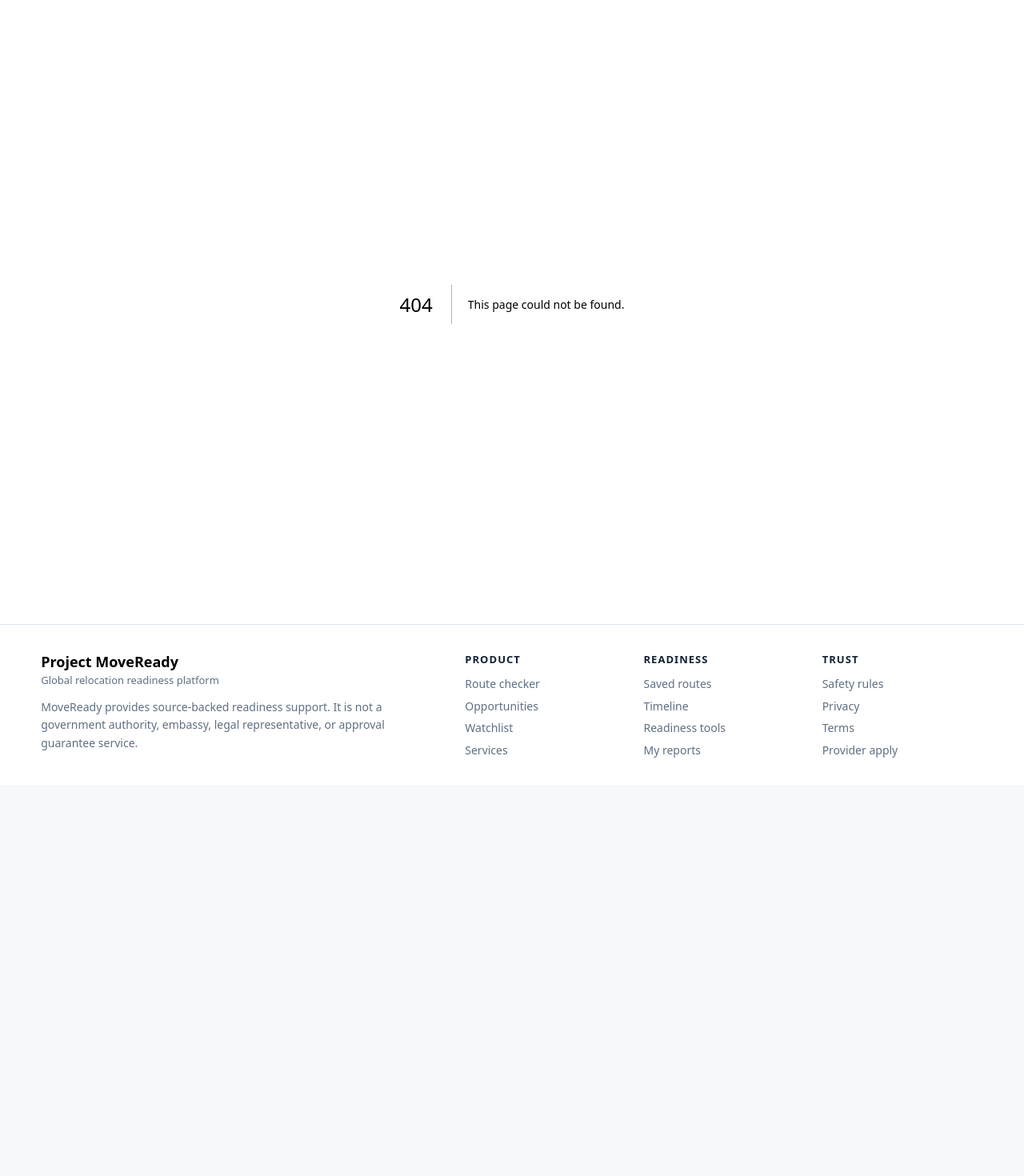
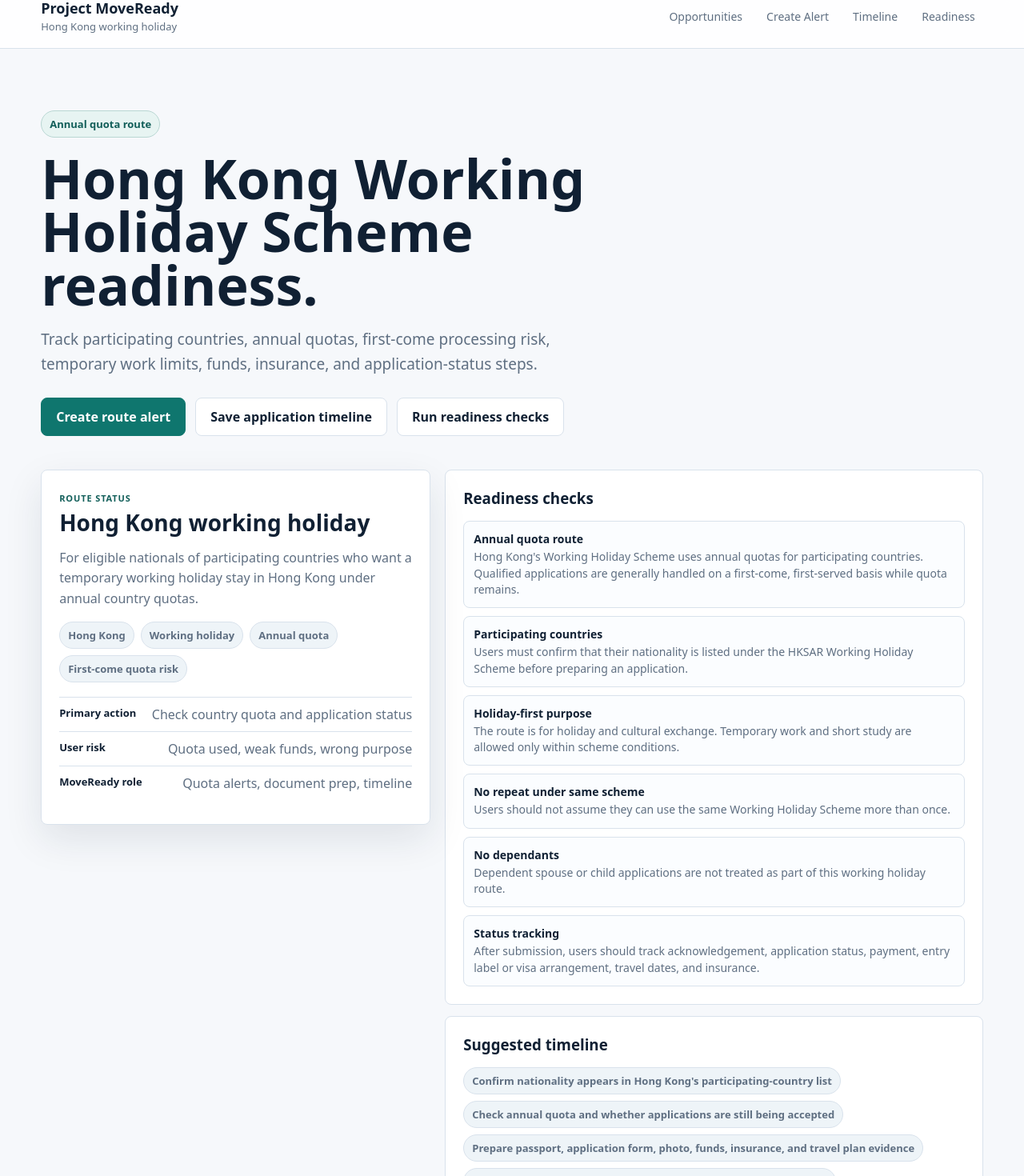
Before and after one commit to SirBM201/SirBM201-moveready-frontend, a Next.js app: page /opportunities/hong-kong-working-holiday in a window 1280 px wide. Before the commit this address had no page. Shown: the part 20-1490 px from the top of the page at 80% size. Before the commit the page ends 1001 px from the top, so only its background shows below. Built offline with nearby package versions, Linux system fonts and the light colour scheme.

Commit message:
Add Hong Kong working holiday guide

```diff
--- /dev/null
+++ b/app/opportunities/hong-kong-working-holiday/page.tsx
@@ -0,0 +1,92 @@
+const checks = [
+  ["Annual quota route", "Hong Kong's Working Holiday Scheme uses annual quotas for participating countries. Qualified applications are generally handled on a first-come, first-served basis while quota remains."],
+  ["Participating countries", "Users must confirm that their nationality is listed under the HKSAR Working Holiday Scheme before preparing an application."],
+  ["Holiday-first purpose", "The route is for holiday and cultural exchange. Temporary work and short study are allowed only within scheme conditions."],
+  ["No repeat under same scheme", "Users should not assume they can use the same Working Holiday Scheme more than once."],
+  ["No dependants", "Dependent spouse or child applications are not treated as part of this working holiday route."],
+  ["Status tracking", "After submission, users should track acknowledgement, application status, payment, entry label or visa arrangement, travel dates, and insurance."],
+];
+
+const timeline = [
+  "Confirm nationality appears in Hong Kong's participating-country list",
+  "Check annual quota and whether applications are still being accepted",
+  "Prepare passport, application form, photo, funds, insurance, and travel plan evidence",
+  "Submit through the official HKSAR Immigration Department process",
+  "Track application status after acknowledgement",
+  "Plan arrival, temporary work limits, study limits, insurance, and accommodation",
+];
+
+export default function HongKongWorkingHolidayPage() {
+  return (
+    <main className="page-shell">
+      <header className="topbar">
+        <a className="brand" href="/"><strong>Project MoveReady</strong><span>Hong Kong working holiday</span></a>
+        <nav className="nav" aria-label="Main navigation">
+          <a href="/opportunities">Opportunities</a>
+          <a href="/watchlist?type=opportunity&code=HK-WHS&title=Hong%20Kong%20Working%20Holiday%20Scheme">Create Alert</a>
+          <a href="/timeline">Timeline</a>
+          <a href="/readiness">Readiness</a>
+        </nav>
+      </header>
+
+      <section className="hero-band compact-hero">
+        <div className="hero-copy">
+          <span className="eyebrow">Annual quota route</span>
+          <h1>Hong Kong Working Holiday Scheme readiness.</h1>
+          <p className="lede">Track participating countries, annual quotas, first-come processing risk, temporary work limits, funds, insurance, and application-status steps.</p>
+          <div className="actions">
+            <a className="btn primary" href="/watchlist?type=opportunity&code=HK-WHS&title=Hong%20Kong%20Working%20Holiday%20Scheme">Create route alert</a>
+            <a className="btn" href="/timeline">Save application timeline</a>
+            <a className="btn" href="/readiness">Run readiness checks</a>
+          </div>
+        </div>
+      </section>
+
+      <section className="section no-top-pad">
+        <div className="route-detail-layout">
+          <aside className="route-detail-side">
+            <span className="overline">Route status</span>
+            <h2>Hong Kong working holiday</h2>
+            <p>For eligible nationals of participating countries who want a temporary working holiday stay in Hong Kong under annual country quotas.</p>
+            <div className="badge-row">
+              <span className="badge">Hong Kong</span>
+              <span className="badge">Working holiday</span>
+              <span className="badge">Annual quota</span>
+              <span className="badge">First-come quota risk</span>
+            </div>
+            <div className="route-metrics">
+              <div><strong>Primary action</strong><span>Check country quota and application status</span></div>
+              <div><strong>User risk</strong><span>Quota used, weak funds, wrong purpose</span></div>
+              <div><strong>MoveReady role</strong><span>Quota alerts, document prep, timeline</span></div>
+            </div>
+          </aside>
+
+          <div className="route-detail-main">
+            <section className="detail-section">
+              <h3>Readiness checks</h3>
+              <div className="mini-list">
+                {checks.map(([title, text]) => <div key={title}><strong>{title}</strong><span>{text}</span></div>)}
+              </div>
+            </section>
+
+            <section className="detail-section">
+              <h3>Suggested timeline</h3>
+              <div className="badge-row">
+                {timeline.map((item) => <span className="badge" key={item}>{item}</span>)}
+              </div>
+            </section>
+
+            <section className="detail-section">
+              <h3>Official links</h3>
+              <p>Always verify participating countries, quotas, eligibility, and application status instructions from the Hong Kong Immigration Department.</p>
+              <div className="actions">
+                <a className="btn primary" href="https://www.immd.gov.hk/eng/services/visas/working_holiday_scheme.html" target="_blank" rel="noreferrer">HKSAR Working Holiday Scheme</a>
+                <a className="btn" href="https://www.immd.gov.hk/eng/services/visas/immigration-entry-guideline.html" target="_blank" rel="noreferrer">Entry guidelines and quotas</a>
+              </div>
+            </section>
+          </div>
+        </div>
+      </section>
+    </main>
+  );
+}
```
